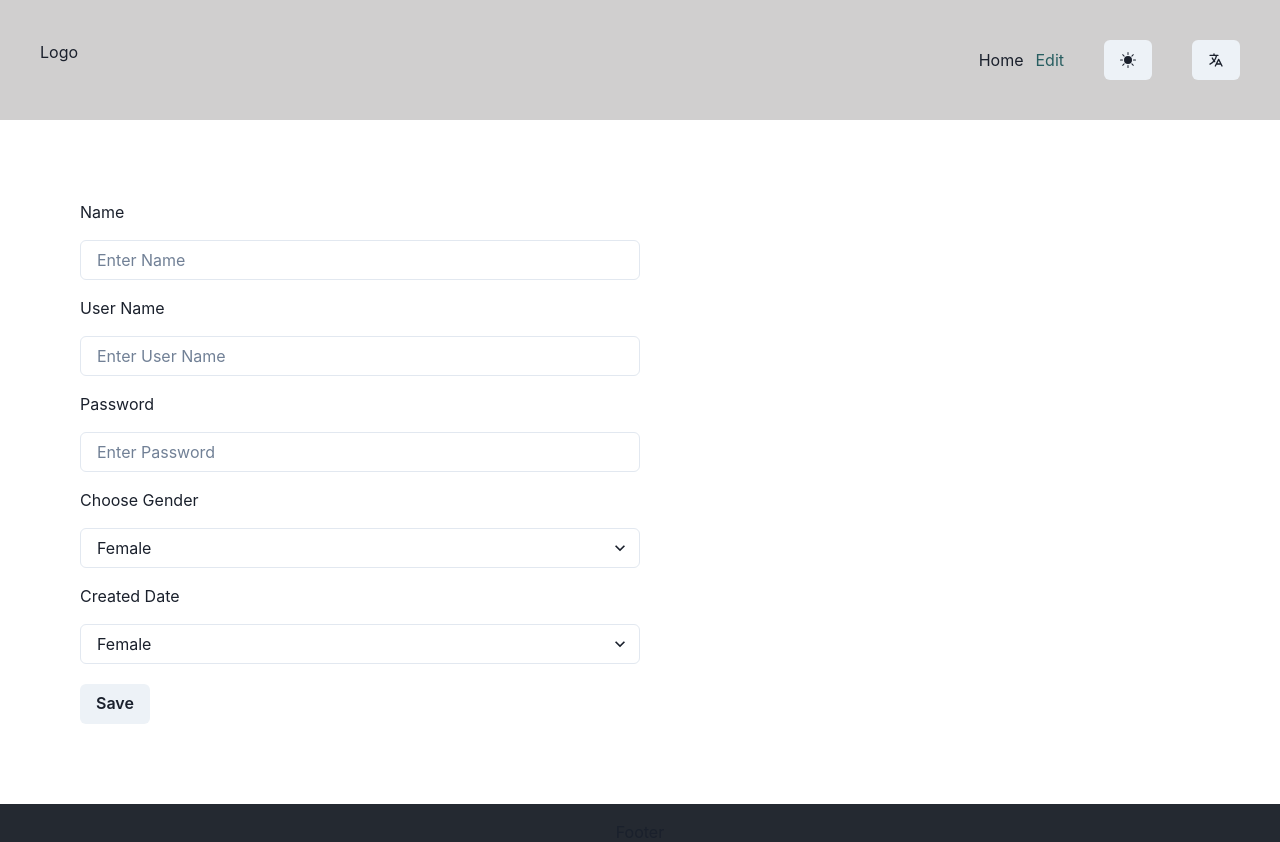
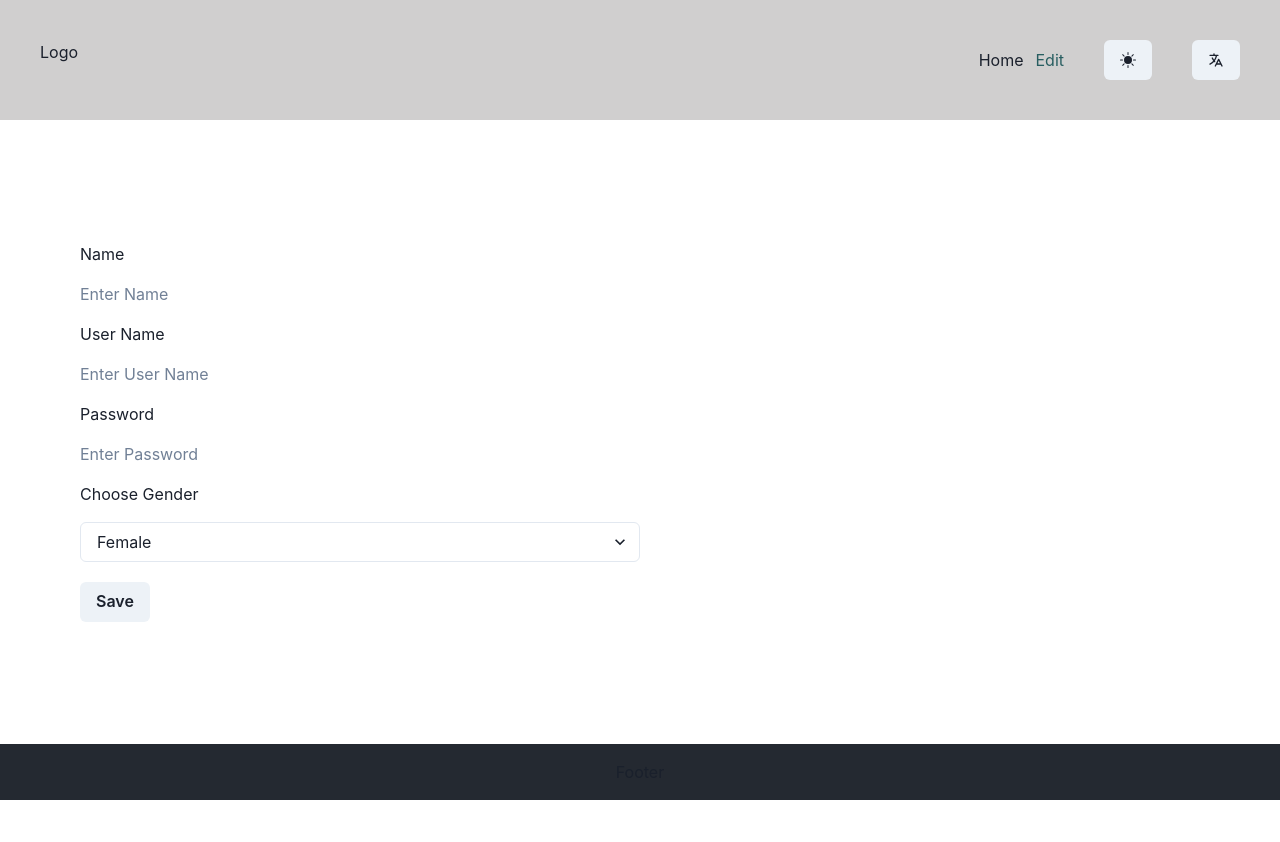
Before and after one commit to AniTatishvili/todo-app, a React (Create React App) app: page /edit in a window 1280 px wide. Shown: the top 842 px of the page. After the commit the page ends 800 px from the top, so only its background shows below. Built offline with nearby package versions, Linux system fonts and the light colour scheme.

Commit message:
update: edit user.

```diff
--- /dev/null
+++ b/src/widgets/dashboard/ui/dashboard-modal.tsx
@@ -0,0 +1,96 @@
+import React from "react";
+import {
+  Button,
+  Modal,
+  ModalOverlay,
+  ModalContent,
+  ModalHeader,
+  ModalBody,
+  ModalCloseButton,
+  useDisclosure,
+  Flex,
+  Select,
+  Input,
+} from "@chakra-ui/react";
+import { Formik, Form } from "formik";
+import { userFieldValues, userSchema } from "../../edit-user/lib";
+import { useAddUserDashboardDataMutation } from "../../../app/providers/store/api";
+
+export const DashboardModal = () => {
+  const { isOpen, onOpen, onClose } = useDisclosure();
+  const [data] = useAddUserDashboardDataMutation();
+  console.log(data);
+
+  const onSubmitForm = async (values: any) => {
+    console.log(values);
+
+    const fd = new FormData();
+    for (let i in values) {
+      fd.append(i, values[i]);
+    }
+
+    try {
+      await data(fd).unwrap();
+      console.log(await data(fd).unwrap(), 99);
+    } catch (error) {
+      console.log(error);
+    }
+  };
+  return (
+    <>
+      <Button onClick={onOpen}>Add New User</Button>
+
+      <Modal isOpen={isOpen} onClose={onClose}>
+        <ModalOverlay />
+        <ModalContent>
+          <ModalHeader>Modal Title</ModalHeader>
+          <ModalCloseButton />
+          <ModalBody>
+            <Formik
+              initialValues={userFieldValues}
+              validationSchema={userSchema}
+              onSubmit={onSubmitForm}
+            >
+              {(formik) => {
+                // console.log("formik", formik);
+                return (
+                  <Form>
+                    <Flex flexDir={"column"} width={"50%"} mb={"20px"} gap={4}>
+                      <Flex flexDir={"column"} gap={4}>
+                        <label htmlFor="name">Name</label>
+                        <Input name="name" placeholder="Enter Name" />
+                      </Flex>
+                      <Flex flexDir={"column"} gap={4}>
+                        <label htmlFor="username">User Name</label>
+                        <Input name="username" placeholder="Enter User Name" />
+                      </Flex>
+                      <Flex flexDir={"column"} gap={4}>
+                        <label htmlFor="password">Password</label>
+                        <Input name="password" placeholder="Enter Password" />
+                      </Flex>
+                      <Flex flexDir={"column"} gap={4}>
+                        <label htmlFor="gender">Choose Gender</label>
+                        <Select name="gender">
+                          <option>Female</option>
+                          <option>Male</option>
+                        </Select>
+                      </Flex>
+                      <Flex flexDir={"column"} gap={4}>
+                        <label htmlFor="createdOn">Created Date</label>
+                        <Select name="createdOn">
+                          <option>Female</option>
+                          <option>Male</option>
+                        </Select>
+                      </Flex>
+                    </Flex>
+                    <Button type="submit">Save</Button>
+                  </Form>
+                );
+              }}
+            </Formik>
+          </ModalBody>
+        </ModalContent>
+      </Modal>
+    </>
+  );
+};
--- a/src/widgets/dashboard/ui/dashboard-table-header.tsx
+++ b/src/widgets/dashboard/ui/dashboard-table-header.tsx
@@ -1,19 +1,11 @@
 import React from "react";
-import { useNavigate } from "react-router-dom";
-
-import { Button } from "@chakra-ui/react";
+import { DashboardModal } from "./dashboard-modal";
 
 export const DashboardTableHeader = () => {
-  const navigate = useNavigate();
-
-  const addNewUser = () => {
-    navigate("/edit");
-  };
-
   return (
     <>
       <div>dashboard-table-header</div>
-      <Button onClick={addNewUser}>Add New User</Button>
+      <DashboardModal />
     </>
   );
 };
--- a/src/widgets/dashboard/ui/dashboard-table.jsx
+++ b/src/widgets/dashboard/ui/dashboard-table.jsx
@@ -3,7 +3,7 @@ import { useNavigate } from "react-router-dom";
 
 import {
   userDataAPI,
-  useUpdateUserDashboardDataMutation,
+  useGetUserDashboardDataQuery,
   useDeleteUserDashboardDataMutation,
 } from "../../../app/providers/store/api";
 
@@ -18,7 +18,7 @@ import {
   TableContainer,
   Button,
 } from "@chakra-ui/react";
-
+import { userFieldValues } from "../../edit-user/lib";
 import { FiEdit } from "react-icons/fi";
 import { AiOutlineDelete } from "react-icons/ai";
 
@@ -28,14 +28,21 @@ export const DashboardTable = () => {
   const navigate = useNavigate();
 
   console.log(currentData);
+  // React.useEffect(() => {
+  //   getAllUserData();
+  // }, []);
 
-  const editUser = async () => {
+  const editUser = async (data) => {
+    for (let i in userFieldValues) {
+      userFieldValues[i] = data[i];
+    }
     navigate("/edit");
   };
 
   const deleteUser = async (userID) => {
     try {
       await deleteUserInfo(userID).unwrap();
+      // getAllUserData();
       console.log("success");
     } catch (error) {
       console.log(error);
@@ -67,7 +74,7 @@ export const DashboardTable = () => {
                 <Td>{data.gender}</Td>
                 <Td>{data.createdOn}</Td>
                 <Th>
-                  <Button onClick={editUser}>
+                  <Button onClick={() => editUser(data)}>
                     <FiEdit />
                     Edit
                   </Button>
--- a/src/widgets/dashboard/ui/index.ts
+++ b/src/widgets/dashboard/ui/index.ts
@@ -1,2 +1,3 @@
 export * from "./dashboard-table";
 export * from "./dashboard-table-header";
+export * from "./dashboard-modal";
--- a/src/widgets/edit-user/edit-user-fields.tsx
+++ b/src/widgets/edit-user/edit-user-fields.tsx
@@ -1,6 +1,6 @@
 import React from "react";
 
-import { useAddUserDashboardDataMutation } from "../../app/providers/store/api";
+import { useUpdateUserDashboardDataMutation } from "../../app/providers/store/api";
 
 import { Formik, Field, Form } from "formik";
 import { userFieldValues, userSchema } from "./lib";
@@ -8,11 +8,11 @@ import { userFieldValues, userSchema } from "./lib";
 import { Button, Input, Select, Flex } from "@chakra-ui/react";
 
 export const EditUserFields = () => {
-  const [data] = useAddUserDashboardDataMutation();
+  const [data] = useUpdateUserDashboardDataMutation();
   console.log(data);
 
   const onSubmitForm = async (values: any) => {
-    console.log(values);
+    console.log(values, 34444);
 
     const fd = new FormData();
     for (let i in values) {
@@ -21,7 +21,7 @@ export const EditUserFields = () => {
 
     try {
       await data(fd).unwrap();
-      console.log(await data(1).unwrap());
+      console.log(await data(fd).unwrap(), 333);
     } catch (error) {
       console.log(error);
     }
@@ -30,40 +30,58 @@ export const EditUserFields = () => {
   return (
     <Formik
       initialValues={userFieldValues}
-      validationSchema={userSchema}
+      // validationSchema={userSchema}
       onSubmit={onSubmitForm}
     >
       {(formik) => {
-        // console.log("formik", formik);
+        console.log("formik", formik);
         return (
           <Form>
             <Flex flexDir={"column"} width={"50%"} mb={"20px"} gap={4}>
               <Flex flexDir={"column"} gap={4}>
                 <label htmlFor="name">Name</label>
-                <Input name="name" placeholder="Enter Name" />
+                <Field
+                  as="input"
+                  type="text"
+                  id="name"
+                  name="name"
+                  placeholder="Enter Name"
+                />
               </Flex>
               <Flex flexDir={"column"} gap={4}>
                 <label htmlFor="username">User Name</label>
-                <Input name="username" placeholder="Enter User Name" />
+                <Field
+                  as="input"
+                  type="text"
+                  id="username"
+                  name="username"
+                  placeholder="Enter User Name"
+                />
               </Flex>
               <Flex flexDir={"column"} gap={4}>
                 <label htmlFor="password">Password</label>
-                <Input name="password" placeholder="Enter Password" />
+                <Field
+                  as="input"
+                  type="password"
+                  id="password"
+                  name="password"
+                  placeholder="Enter Password"
+                />
               </Flex>
               <Flex flexDir={"column"} gap={4}>
                 <label htmlFor="gender">Choose Gender</label>
-                <Select name="gender">
+                <Select id="gender" name="gender">
                   <option>Female</option>
                   <option>Male</option>
                 </Select>
               </Flex>
-              <Flex flexDir={"column"} gap={4}>
+              {/* <Flex flexDir={"column"} gap={4}>
                 <label htmlFor="createdOn">Created Date</label>
                 <Select name="createdOn">
                   <option>Female</option>
                   <option>Male</option>
                 </Select>
-              </Flex>
+              </Flex> */}
             </Flex>
             <Button type="submit">Save</Button>
           </Form>
--- a/src/widgets/edit-user/lib/user-formik.values.ts
+++ b/src/widgets/edit-user/lib/user-formik.values.ts
@@ -4,7 +4,7 @@ const userValues = {
     username: "",
     password: "",
     gender: "",
-    createdOn: "",
+    // createdOn: "",
   },
 };
 
```
